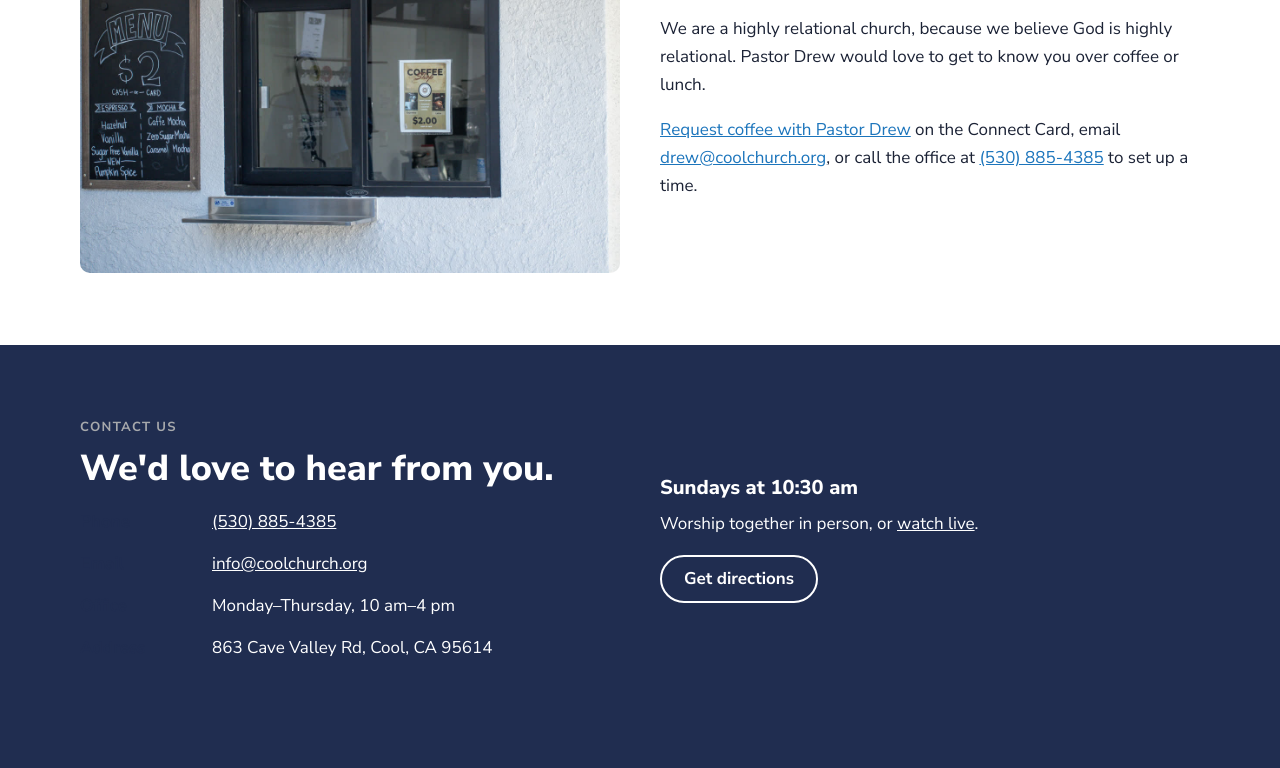
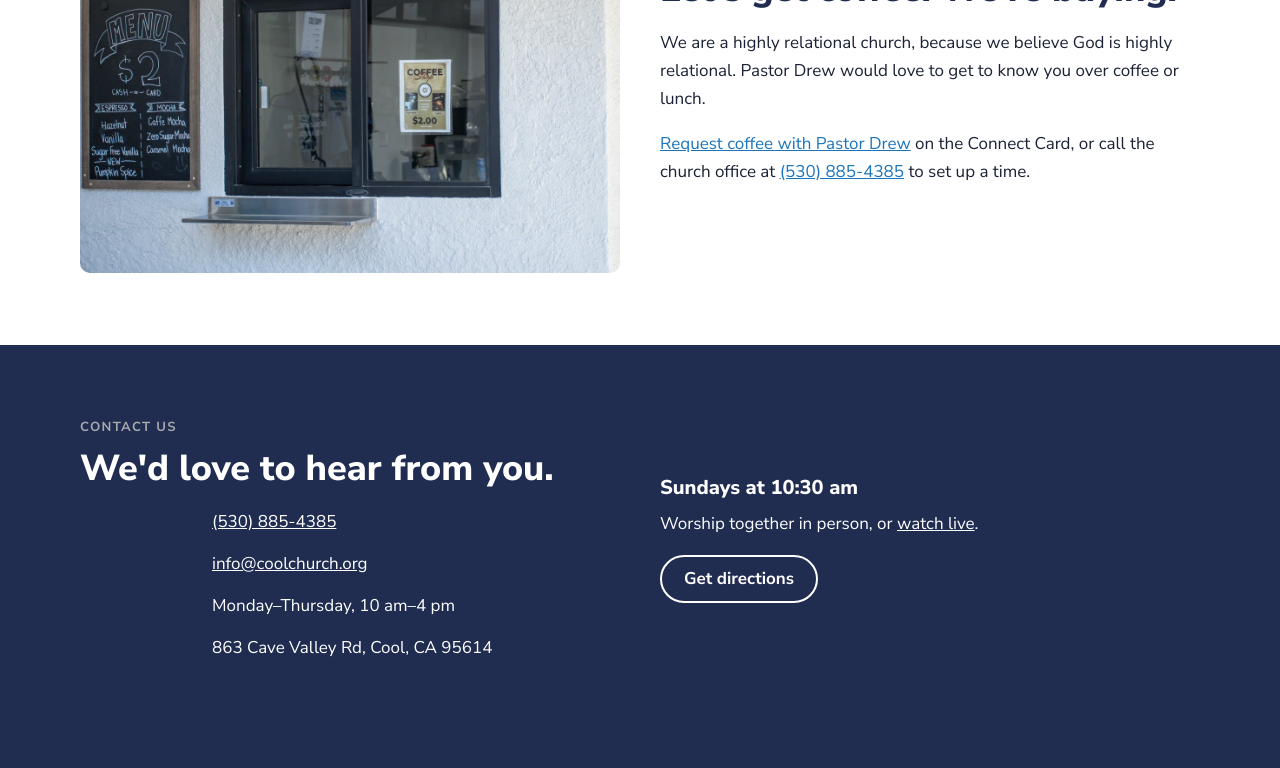
Before and after one commit to CoolCommunityChurch/coolchurch-website, a plain HTML site: page connect.html in a window 1280 px wide. Shown: the part 6670-7438 px from the top of the page. Drawn offline with Linux system fonts and the light colour scheme.

Commit message:
Coffee with Pastor Drew: point to the Connect Card and church office only
Co-Authored-By: Claude Opus 5.5 <noreply@anthropic.com>

```diff
--- a/connect.html
+++ b/connect.html
@@ -309,7 +309,7 @@
         <p class="eyebrow">Coffee with Pastor Drew</p>
         <h2>Let's get coffee. We're buying.</h2>
         <p>We are a highly relational church, because we believe God is highly relational. Pastor Drew would love to get to know you over coffee or lunch.</p>
-        <p><a href="https://docs.google.com/forms/d/e/1FAIpQLSeZMCFSi34L6a25AmuzuK7xnYDUTDr-VVG0NCG9lAM03Iix5g/viewform?usp=pp_url&amp;entry.356030688=Having%20coffee%20with%20Pastor%20Drew" target="_blank" rel="noopener">Request coffee with Pastor Drew</a> on the Connect Card, email <a href="mailto:drew@coolchurch.org">drew@coolchurch.org</a>, or call the office at <a href="tel:+15308854385">(530) 885-4385</a> to set up a time.</p>
+        <p><a href="https://docs.google.com/forms/d/e/1FAIpQLSeZMCFSi34L6a25AmuzuK7xnYDUTDr-VVG0NCG9lAM03Iix5g/viewform?usp=pp_url&amp;entry.356030688=Having%20coffee%20with%20Pastor%20Drew" target="_blank" rel="noopener">Request coffee with Pastor Drew</a> on the Connect Card, or call the church office at <a href="tel:+15308854385">(530) 885-4385</a> to set up a time.</p>
       </div>
     </div>
   </section>
```
